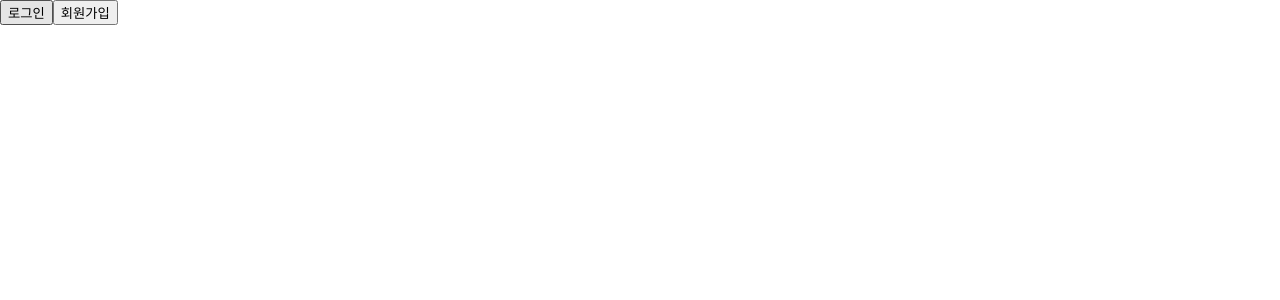
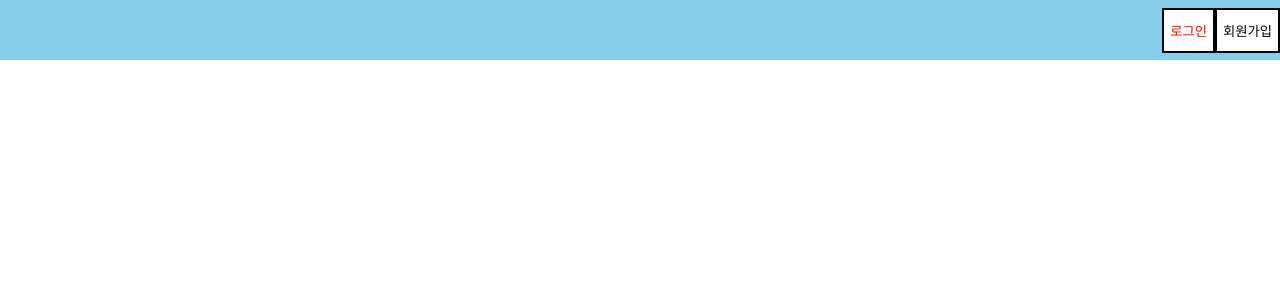
Before and after one commit to yonggyo1125/reactProjectB2, a React app: page / in a window 1280 px wide. Shown: the top 300 px of the page. Built offline with nearby package versions, Linux system fonts and the light colour scheme.

Commit message:
수업 소스

```diff
--- a/package.json
+++ b/package.json
@@ -18,6 +18,7 @@
     "browserslist": "^4.18.1",
     "camelcase": "^6.2.1",
     "case-sensitive-paths-webpack-plugin": "^2.4.0",
+    "classnames": "^2.3.2",
     "css-loader": "^6.5.1",
     "css-minimizer-webpack-plugin": "^3.2.0",
     "dotenv": "^10.0.0",
--- a/src/components/Header.js
+++ b/src/components/Header.js
@@ -1,7 +1,12 @@
+import styles from '../styles/header.module.scss';
+import classNames from 'classnames';
+
 const Header = () => {
   return (
-    <div>
-      <button type="button">로그인</button>
+    <div className={styles.header}>
+      <button type="button" className={classNames('red', 'cls1', 'cls2')}>
+        로그인
+      </button>
       <button type="button">회원가입</button>
     </div>
   );
--- /dev/null
+++ b/src/styles/header.module.scss
@@ -0,0 +1,17 @@
+.header {
+    display: flex;
+    height: 60px;
+    background: skyblue;
+    align-items: center;
+    justify-content: flex-end;
+
+    button {
+        height: 45px;
+        border: 2px solid #000;
+        background: #fff;
+    }
+}
+
+:global .red {
+    color: red;
+}
```
Also changed, not shown: 1 other file (tests, documents, lock files or other folders).
